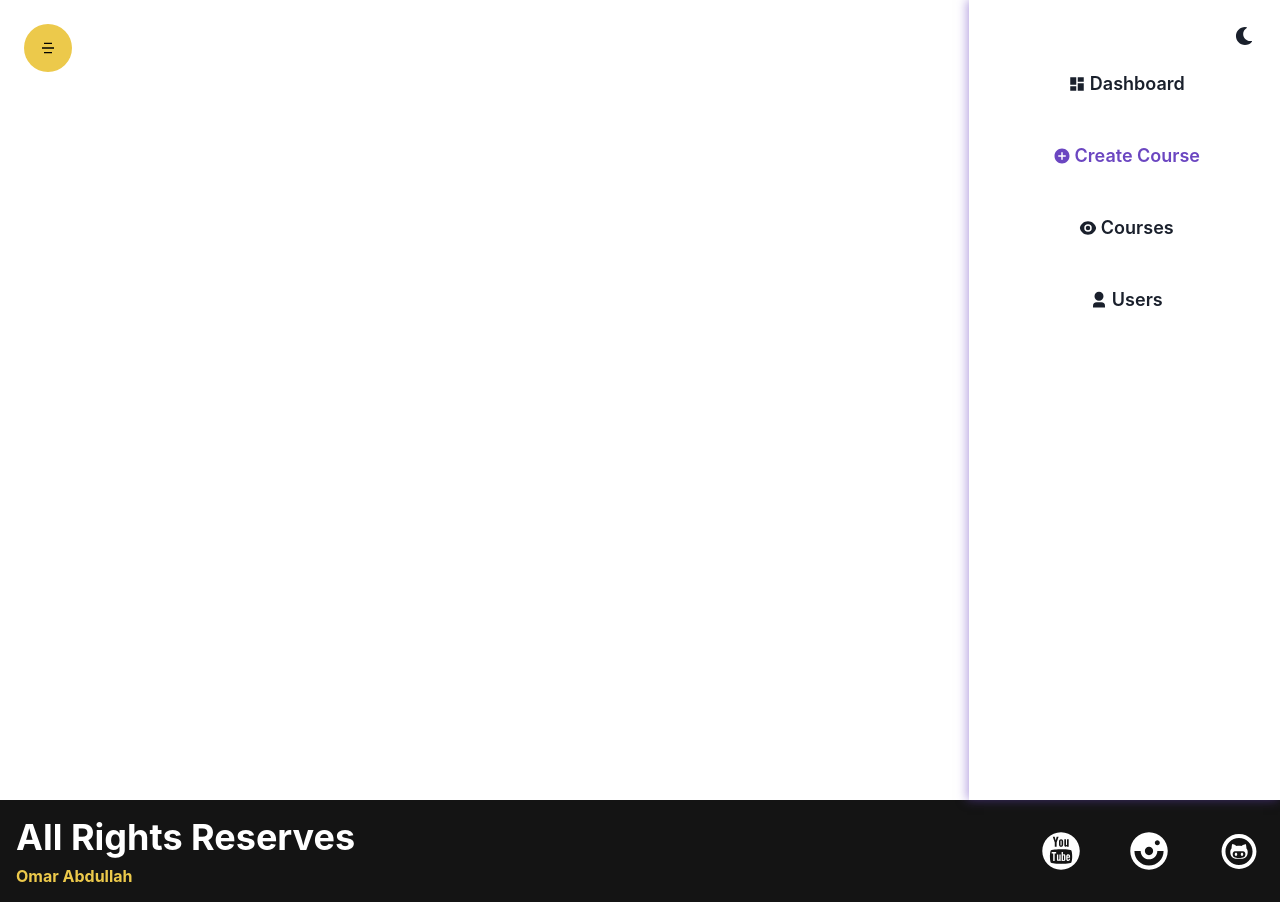
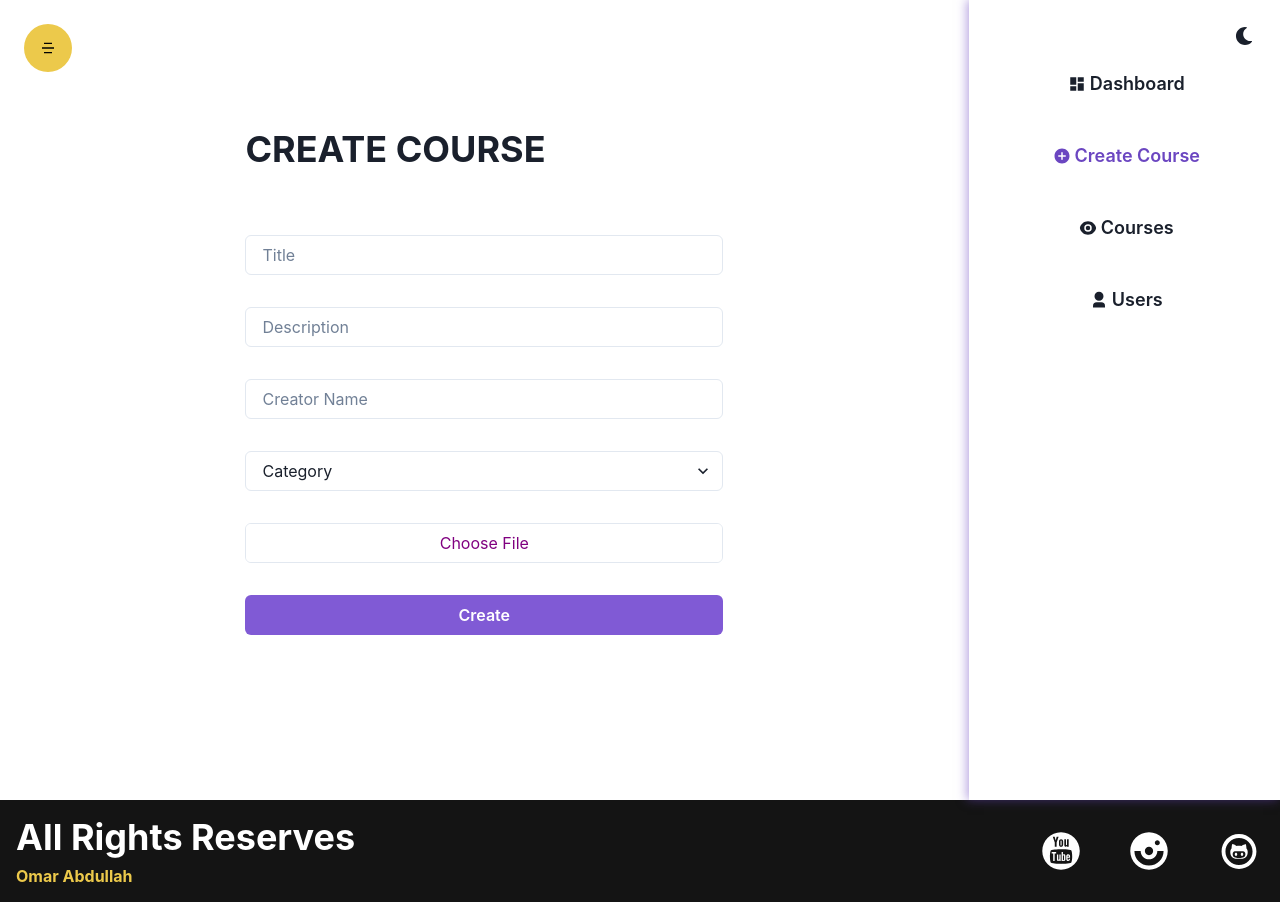
Before and after one commit to Omarabdullah99/coursebundlerclient, a React (Create React App) app: page /admin/createcourse in a window 1280 px wide. Built offline with nearby package versions, Linux system fonts and the light colour scheme.

Commit message:
admin-createCourse.js/complite-chart/problem

```diff
--- a/src/component/Admin/CreateCourse/CreateCourse.jsx
+++ b/src/component/Admin/CreateCourse/CreateCourse.jsx
@@ -1,10 +1,37 @@
 import React from 'react'
-import { Box, Grid } from '@chakra-ui/react'
+import { Box, Button, Container, Grid, Heading, Image, Input, Select, VStack } from '@chakra-ui/react'
 import cursor from '../../../assets/images/cursor.png'
 import Sidebar from '../Sidebar'
+import { useState } from 'react'
+import { fileUploadCss } from '../../Auth/Register'
 
 
 const CreateCourse = () => {
+  const [title,setTitle]=useState('')
+  const [description,setDescription]=useState('')
+  const [createdBy,setCreatedBy]=useState('')
+  const [category,setCategory]=useState('')
+  const [image,setImage]=useState('')
+  const [imagePrev,setImagePrev]=useState('')
+
+  const categories = [
+    'Web development',
+    'Artificial Intellegence',
+    'Data Structure & Algorithm',
+    'App Development',
+    'Data Science',
+    'Game Developnemt',
+  ];
+
+  const changeImageHandler=(e)=>{
+    const file=e.target.files[0]
+    const reader= new FileReader()
+    reader.readAsDataURL(file)
+    reader.onloadend=()=>{
+        setImagePrev(reader.result)
+        setImage(file)
+    }
+  }
   return (
     <Grid
     css={{
@@ -13,7 +40,73 @@
     minH={'100vh'}
     templateColumns={['1fr', '5fr 1fr']}
     >
-    <Box></Box>
+    <Container p='16'>
+    <form>
+    <Heading
+    children="Create Course"
+    textTransform={'uppercase'}
+    my="16"
+    textAlign={['center', 'left']}
+    />
+
+    <VStack m='auto' spacing={'8'}>
+    <Input
+    value={title}
+    onChange={e => setTitle(e.target.value)}
+    placeholder="Title"
+    type={'text'}
+    focusBorderColor="purple.300"
+    />
+
+    <Input
+    value={description}
+    onChange={e => setDescription(e.target.value)}
+    placeholder="Description"
+    type={'text'}
+    focusBorderColor="purple.300"
+    />
+
+    <Input
+    value={createdBy}
+    onChange={e =>setCreatedBy(e.target.value)}
+    placeholder="Creator Name"
+    type={'text'}
+    focusBorderColor="purple.300"
+    />
+
+    <Select  focusBorderColor="purple.300"
+    value={category}
+    onChange={e => setCategory(e.target.value)}
+    >
+    <option >Category</option>
+    {categories.map(item =>(
+      <option key={item} value={item} >{item}</option>
+    ))}
+    </Select>
+
+    <Input
+    accept='image/*'
+    required
+    type={'file'}
+    focusBorderColor="purple.300"
+    css={{
+      '&::file-selector-button':{
+        ...fileUploadCss,color:'purple'
+      }
+    }}
+    onChange={changeImageHandler}
+
+  />
+
+  {imagePrev && (
+    <Image src={imagePrev} boxSize="64" objectFit={'contain'} />
+  )}
+
+  <Button w={'full'} colorScheme="purple" type='submit'>Create</Button>
+    </VStack>
+
+    </form>
+    </Container>
     <Sidebar />
 
     </Grid>
--- /dev/null
+++ b/src/component/Admin/Dashboard/Chart.js
@@ -0,0 +1,49 @@
+import React from 'react'
+import {Chart as ChartJS,CategoryScale,LinearScale,Title,Tooltip,ArcElement,Legend} from 'chart.js'
+import {Line,Doughnut} from 'react-chartjs-2'
+
+ChartJS.register(
+    CategoryScale,
+    LinearScale,
+    Title,
+    Tooltip,
+    ArcElement,
+    Legend
+)
+
+
+ export const LineChart = () => {
+    const labels=["omar","abdullah","abc","abc2","abc3"];
+
+    const options={
+        responsive:true,
+        plugins:{
+            legend:{
+                position:'bottom'
+            },
+            title:{
+                display:true,
+                text:'Yearly Views'
+
+            }
+
+        }
+    }
+
+    const data={
+        labels,
+        datasets:[
+            {
+                label:"Views",
+                data:[1,2,3,4,5],
+                borderColor:"rgba(107,70,193,0.5)",
+                backgroundColor:"#6b46c1"
+
+
+            }
+        ]
+    }
+
+
+  return <Line options={options} data={data} />
+}
--- a/src/component/Admin/Dashboard/Dashboard.jsx
+++ b/src/component/Admin/Dashboard/Dashboard.jsx
@@ -3,6 +3,7 @@
 import cursor from '../../../assets/images/cursor.png'
 import Sidebar from '../Sidebar'
 import { RiArrowDownFill, RiArrowUpLine } from 'react-icons/ri'
+import { LineChart } from './Chart'
 
 const Databox =({title,qty,qtyPercentage,profit})=>(
   <Box
@@ -89,6 +90,9 @@
     pt={['8','0']}
     ml={['0','16']}
     />
+
+    {/* line chart*/}
+
     </Box>
 
     <Grid templateColumns={['1fr', '2fr 1fr']}>
@@ -109,7 +113,7 @@
 
     <Box p={['0','16']} boxSizing='border-box' py='4'>
     <Heading textAlign={'center'} size="md" mb="4" children="Users" />
-
+    {/* Dought graph */}
     </Box>
 
 
```
